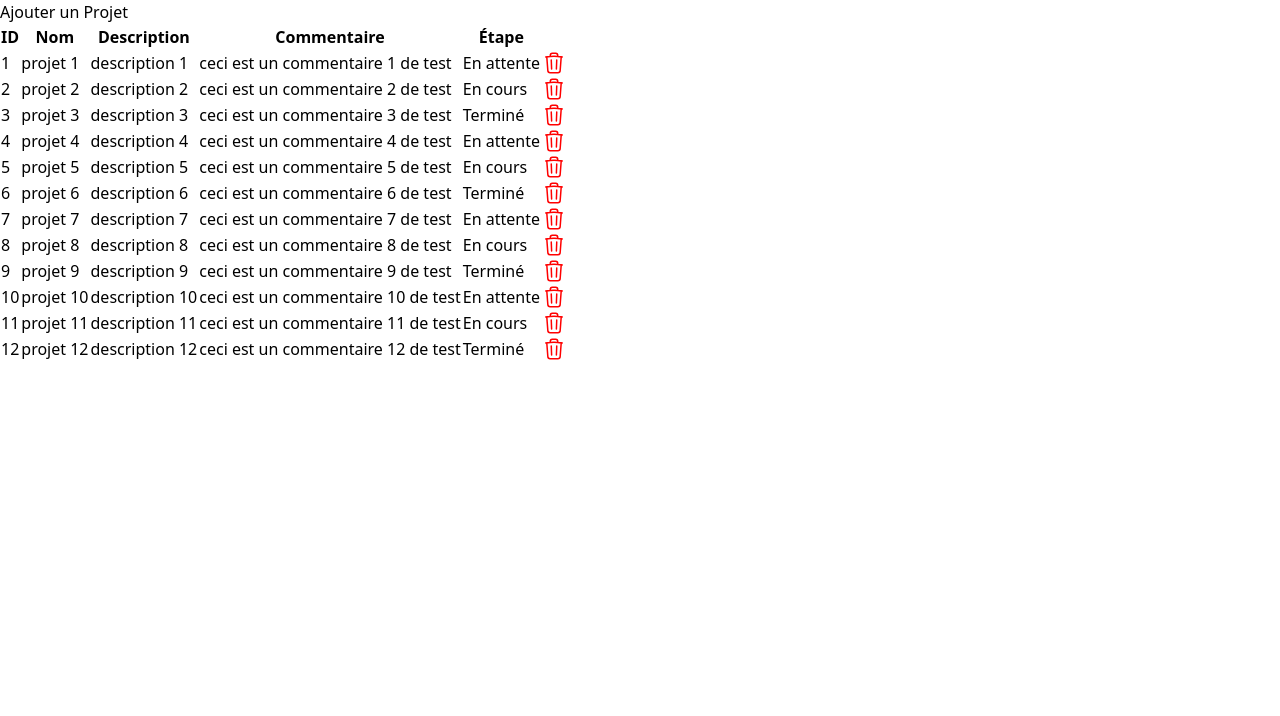
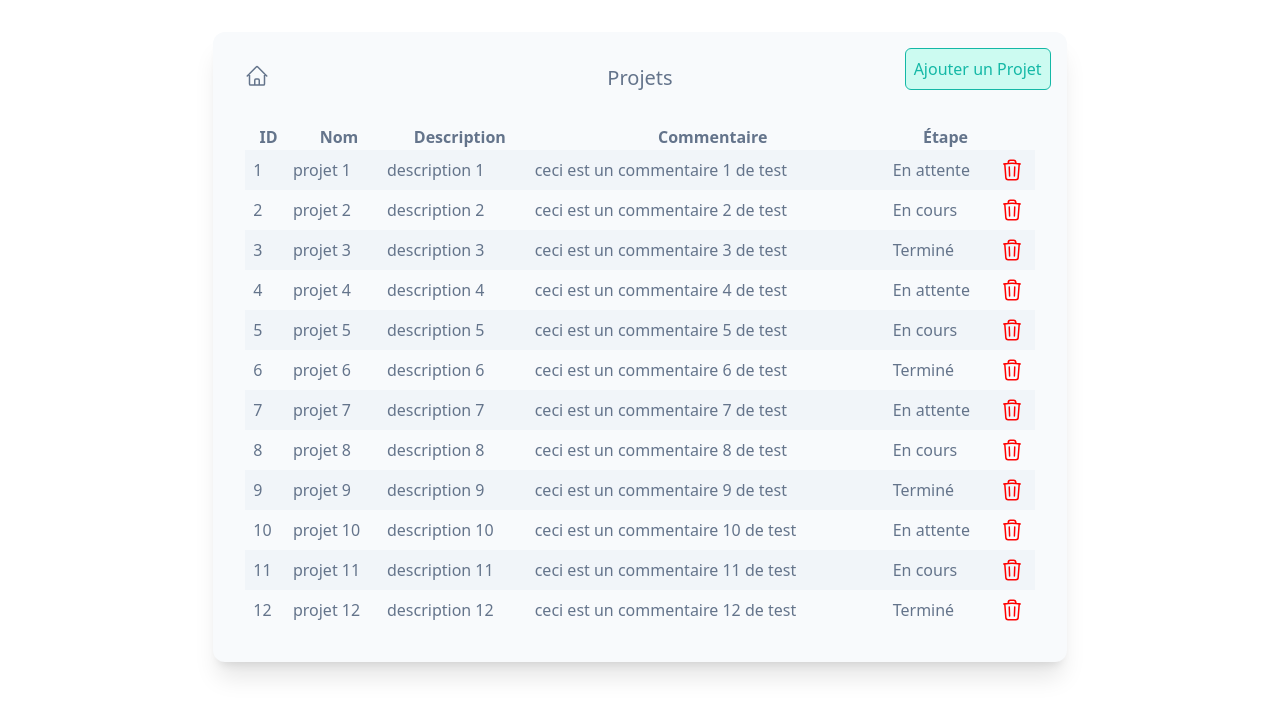
Before and after one commit to h4cktion/stereograph-wdim, a React (Vite) app: page /projets in a window 1280 px wide. Shown: the top 716 px of the page. Built offline with nearby package versions, Linux system fonts and the light colour scheme; data requests are answered from the project's data file.

Commit message:
feat(misc): add styles and create home page

```diff
--- a/src/assets/icons.tsx
+++ b/src/assets/icons.tsx
@@ -14,3 +14,37 @@ export const trashIcon = () => (
     />
   </svg>
 );
+
+export const homeIcon = () => (
+  <svg
+    xmlns="http://www.w3.org/2000/svg"
+    fill="none"
+    viewBox="0 0 24 24"
+    strokeWidth={1.5}
+    stroke="currentColor"
+    className="w-6 h-6"
+  >
+    <path
+      strokeLinecap="round"
+      strokeLinejoin="round"
+      d="M2.25 12l8.954-8.955c.44-.439 1.152-.439 1.591 0L21.75 12M4.5 9.75v10.125c0 .621.504 1.125 1.125 1.125H9.75v-4.875c0-.621.504-1.125 1.125-1.125h2.25c.621 0 1.125.504 1.125 1.125V21h4.125c.621 0 1.125-.504 1.125-1.125V9.75M8.25 21h8.25"
+    />
+  </svg>
+);
+
+export const checkIcon = () => (
+  <svg
+    xmlns="http://www.w3.org/2000/svg"
+    fill="none"
+    viewBox="0 0 24 24"
+    strokeWidth={1.5}
+    stroke="green"
+    className="w-6 h-6"
+  >
+    <path
+      strokeLinecap="round"
+      strokeLinejoin="round"
+      d="M4.5 12.75l6 6 9-13.5"
+    />
+  </svg>
+);
--- a/src/components/home/Home.tsx
+++ b/src/components/home/Home.tsx
@@ -1,7 +1,41 @@
+import { checkIcon } from "@/assets/icons";
 import React from "react";
+import { Link } from "react-router-dom";
 
+const todos = [
+  "Afficher la liste des projets dans un tableau. (faire une route spécifique)",
+  "Ajouter un projet (ouvrir une modale)",
+  "Consulter un projet (faire une route spécifique)",
+  "Supprimer un projet (depuis la liste des projets)",
+  "Filtrer les projets selon l’attribut “etape” (dans la liste des projets)",
+  "Utilisation du Framework CSS Tailwind.",
+];
 const Home = () => {
-  return <div>Home</div>;
+  return (
+    <div className="w-10/12 m-auto shadow-xl p-10 mt-8 bg-slate-50 rounded-xl text-slate-500">
+      <h1 className="text-2xl text-center uppercase">
+        Bienvenu sur mon petit projet
+      </h1>
+      <div className="w-full">
+        <h2 className="font-bold text-lg">Rappel du projet :</h2>
+        <ul className="pl-2 pt-4">
+          {todos.map((todo, idx) => (
+            <li className="flex p-2 gap-2" key={idx}>
+              {checkIcon()} {todo}
+            </li>
+          ))}
+        </ul>
+        <div className="flex justify-center w-full pt-8">
+          <Link
+            to="projets"
+            className="m-auto p-4 bg-orange-100 text-orange-400 rounded-md border-[1px] border-orange-100 uppercase hover:shadow-lg"
+          >
+            accéder à la liste des projets
+          </Link>
+        </div>
+      </div>
+    </div>
+  );
 };
 
 export default Home;
--- /dev/null
+++ b/src/components/layouts/Paper.tsx
@@ -0,0 +1,11 @@
+import { ReactNode } from "react";
+
+const Paper = ({ children }: { children: ReactNode }) => {
+  return (
+    <div className="w-11/12 md:w-8/12 p-8 bg-slate-50 m-auto mt-8 rounded-xl shadow-xl text-slate-500 relative">
+      {children}
+    </div>
+  );
+};
+
+export default Paper;
--- a/src/components/project/Project.tsx
+++ b/src/components/project/Project.tsx
@@ -1,6 +1,7 @@
 import { BASE_URL } from "@/constants";
 import { Link, useParams } from "react-router-dom";
 import { useQuery } from "react-query";
+import Paper from "../layouts/Paper";
 
 const Project = () => {
   const { id } = useParams();
@@ -16,13 +17,13 @@ const Project = () => {
   });
 
   return (
-    <div className="w-8/12 m-auto p-8 bg-slate-50 my-8 rounded-xl shadow-xl text-slate-500 relative">
+    <Paper>
       {project && (
         <>
           <h1 className="text-xl text-center">Détail du projet {project.id}</h1>
           <Link
             to={"/projets"}
-            className="absolute top-4 right-4 p-2 bg-teal-100 text-teal-500 rounded-lg hover:shadow-md cursor-pointer"
+            className="absolute top-4 right-4 p-2 bg-teal-100 border-[1px] border-teal-500 text-teal-500 rounded-lg hover:shadow-md cursor-pointer"
           >
             Retour
           </Link>
@@ -34,7 +35,7 @@ const Project = () => {
         </>
       )}
       {isLoading && <span>Récupération du projet...</span>}
-    </div>
+    </Paper>
   );
 };
 
--- a/src/components/projects/Projects.tsx
+++ b/src/components/projects/Projects.tsx
@@ -6,7 +6,9 @@ import { useFetchApi } from "@/hooks/useFetchApi";
 import AddProject from "./addProject/AddProject";
 import { BASE_URL } from "@/constants";
 import { useMutation, useQueryClient } from "react-query";
-import { useNavigate } from "react-router-dom";
+import { Link, useNavigate } from "react-router-dom";
+import Paper from "../layouts/Paper";
+import { homeIcon } from "@/assets/icons";
 
 const Projects = () => {
   const navigate = useNavigate();
@@ -43,8 +45,18 @@ const Projects = () => {
   };
 
   return (
-    <>
-      <button onClick={addProject}>Ajouter un Projet</button>
+    <Paper>
+      <h1 className="text-xl text-center">Projets</h1>
+      <button
+        onClick={addProject}
+        className="absolute top-4 right-4 bg-teal-100 border-[1px] border-teal-500
+      p-2 cursor-pointer text-teal-500 rounded-md hover:shadow-lg"
+      >
+        Ajouter un Projet
+      </button>
+      <Link to="/" className="absolute top-8 left-8">
+        {homeIcon()}
+      </Link>
       <ProjectsTable
         projects={projects}
         showProject={showProject}
@@ -56,7 +68,7 @@ const Projects = () => {
           <AddProject />
         </Modal>
       )}
-    </>
+    </Paper>
   );
 };
 
--- a/src/components/projects/projectsTable/ProjectsTable.tsx
+++ b/src/components/projects/projectsTable/ProjectsTable.tsx
@@ -14,7 +14,7 @@ const ProjectsTable = ({
 }) => {
   return (
     <>
-      <table>
+      <table className="w-full table-auto mt-8">
         <thead>
           <tr>
             <th>ID</th>
@@ -26,8 +26,12 @@ const ProjectsTable = ({
         </thead>
         <tbody>
           {projects?.map((project) => (
-            <tr key={project.id} onClick={() => showProject(project)}>
-              <td>{project.id}</td>
+            <tr
+              key={project.id}
+              onClick={() => showProject(project)}
+              className="cursor-pointer odd:bg-slate-100 hover:bg-slate-200"
+            >
+              <td className="p-2">{project.id}</td>
               <td>{project.nom}</td>
               <td>{project.description}</td>
               <td>{project.commentaire}</td>
```
